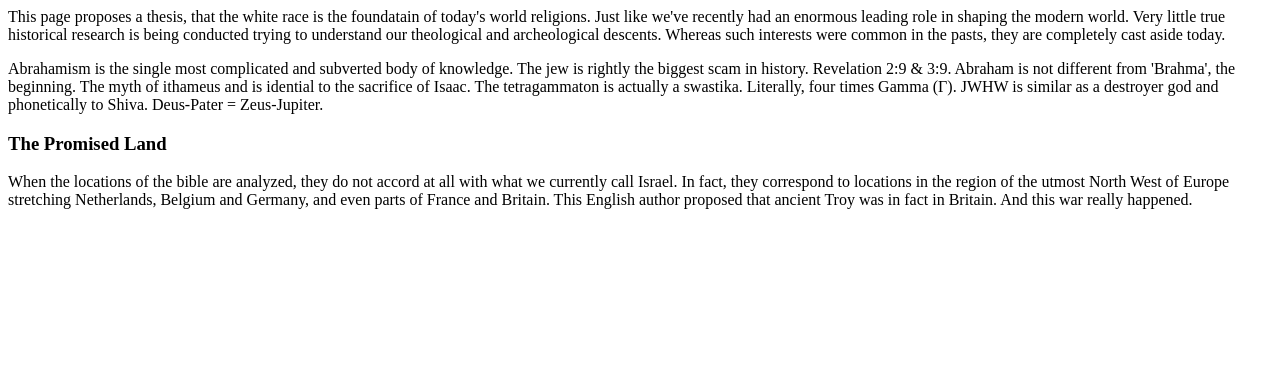
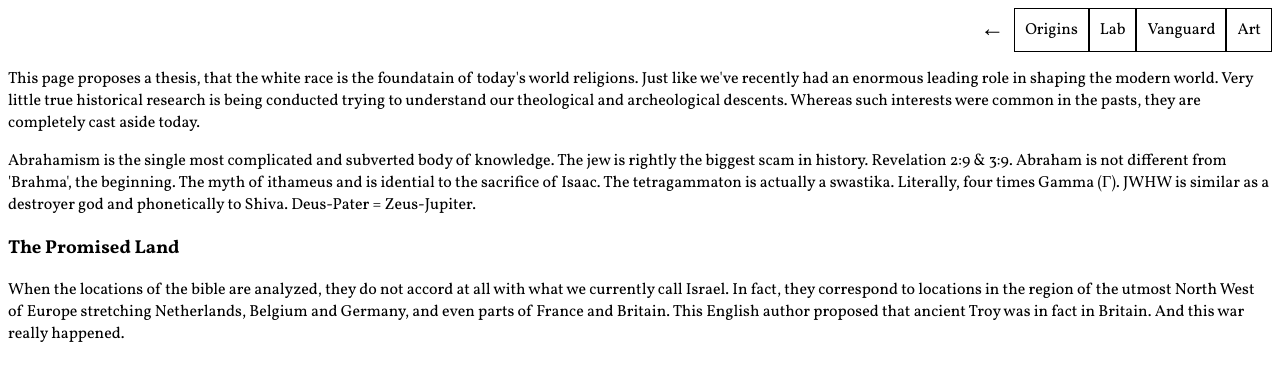
Before and after one commit to bishopbilly/holyrealm, a plain HTML site: page pages/origins.html in a window 1280 px wide. Drawn offline with Linux system fonts and the light colour scheme.

Commit message:
navbar and font

```diff
--- a/pages/origins.html
+++ b/pages/origins.html
@@ -1,12 +1,29 @@
 <!DOCTYPE>
-<html>
-    <head lang="en">
+<html lang="en">
+    <head>
+        <meta charset="UTF-8">
+        <link rel="preconnect" href="https://fonts.googleapis.com">
+        <link rel="preconnect" href="https://fonts.gstatic.com" crossorigin>
+        <link href="https://fonts.googleapis.com/css2?family=Vollkorn:ital,wght@0,400..900;1,400..900&display=swap" rel="stylesheet">
+        <link rel="stylesheet" href="../style.css">
+
         <title>White Origins</title>
+    </head>
+
+    <body>
+        <!-- navigation -->
+        <div class="nav">
+            <ul>
+                <div><a href="../index.html">&larr;</a></div>
+                <li><a href="../pages/origins.html">Origins</a></li>
+                <li><a href="../pages/lab.html">Lab</a></li>
+                <li><a href="../pages/vanguard.html">Vanguard</a></li>
+                <li>Art</li>
+            </ul>
+        </div>
         <p>This page proposes a thesis, that the white race is the foundatain of today's world religions. Just like we've recently had an enormous leading role in shaping the modern world.
         Very little true historical research is being conducted trying to understand our theological and archeological descents. Whereas such interests were common in the pasts, they are completely cast aside today.
         </p>
-    </head>
-    <body>
         <p>
         Abrahamism is the single most complicated and subverted body of knowledge. The jew is rightly the biggest scam in history. Revelation 2:9 & 3:9.
         Abraham is not different from 'Brahma', the beginning.
--- a/style.css
+++ b/style.css
@@ -1,7 +1,32 @@
+* {
+    font-family: Vollkorn;
+}
 .nav ul {
     display: flex;
-    flex-direction: row;
+    justify-content: end;
+}
+.nav li {
+    border: 1px solid black;
+    list-style-type: none;
+    padding: 10px;
+    box-sizing: border-box;
+    transition: border-width 0.3s, padding 0.3s;
+}
+.nav li:hover {
+    border-width: 5px;
+    padding: 6px;
+}
+.nav div {
+    display: flex;
+    align-items: center;
+    padding: 0 10px;
+    font-size: 1.5em;
+    transition: transform .1s;
+}
+.nav div:hover {
+    transform: translateX(-4px);
+}
+a {
     text-decoration: none;
-    list-style: none;
-    justify-content: right;
+    color: black;
 }
```
Also changed, not shown: index.html (+2 -1 lines), pages/lab.html (+17 -0 lines), pages/vanguard.html (+15 -1 lines).
